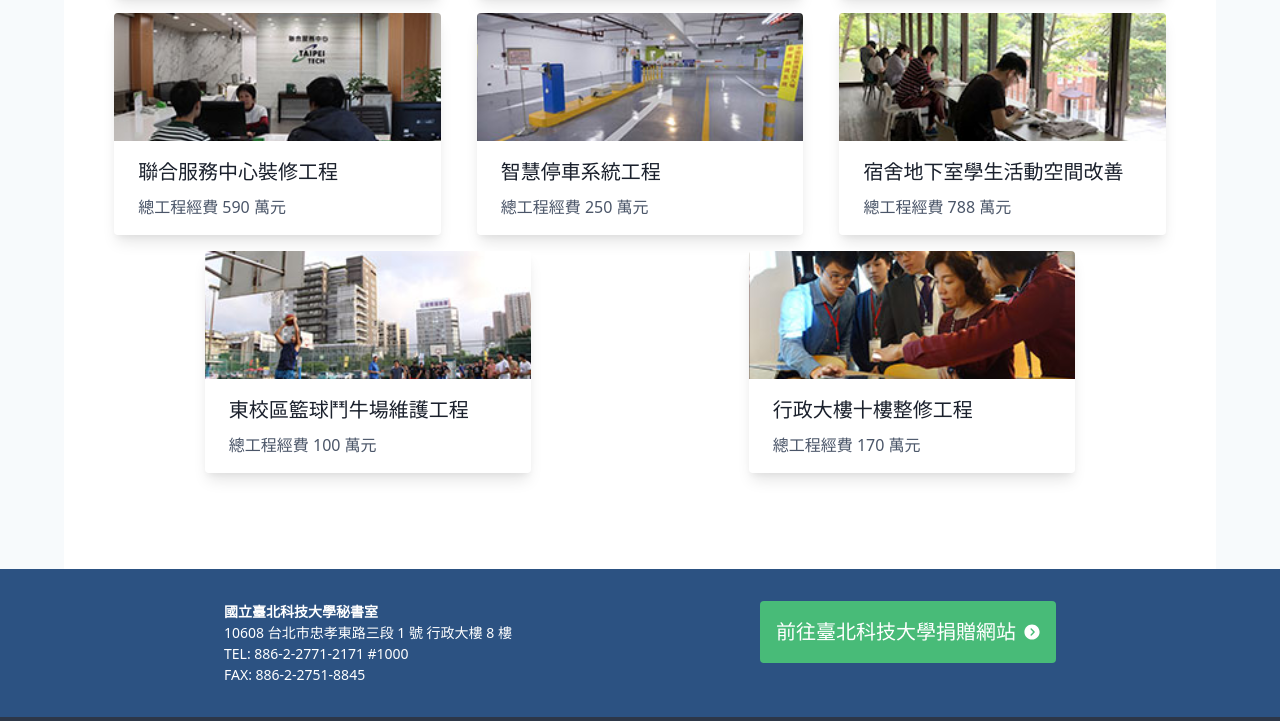
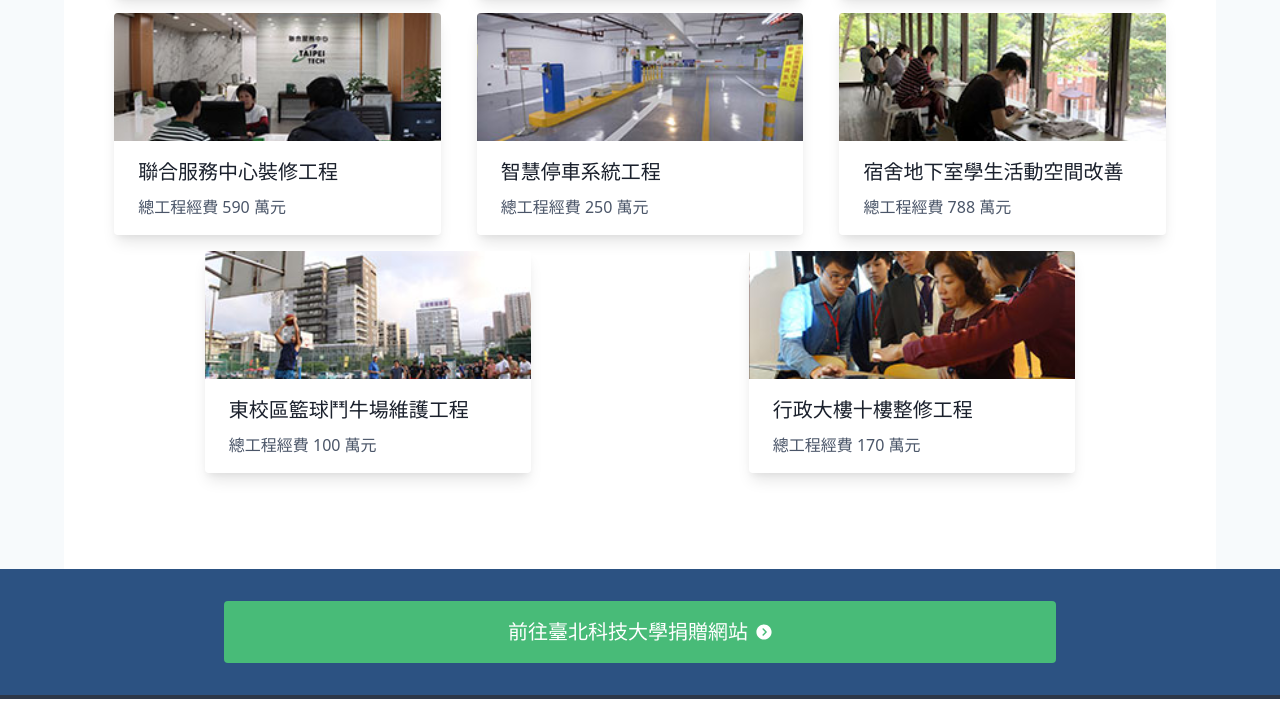
Before and after one commit to galearii/taipei-tech-construction-projects, a Gatsby site: page / in a window 1280 px wide. Shown: the part 1847-2568 px from the top of the page. After the commit the page ends 2546 px from the top, so only its background shows below. Built offline with nearby package versions, Linux system fonts and the light colour scheme; Gatsby itself is replaced by a stand-in of ours.

Commit message:
Fixed footer

```diff
--- a/src/components/footer.js
+++ b/src/components/footer.js
@@ -3,30 +3,10 @@ import React from "react";
 function Footer() {
   return(
     <footer className="bg-blue-800 border-b-4 border-solid border-gray-800">
-      <nav className="md:flex md:justify-between max-w-4xl mx-auto p-4 md:p-8">
-        <ul className="text-white text-sm">
-          <li>
-            <a
-              className="font-bold no-underline text-white"
-              href="https://sec.ntut.edu.tw/"
-            >
-              國立臺北科技大學秘書室
-            </a>
-          </li>
-          <li>
-            10608 台北市忠孝東路三段 1 號 行政大樓 8 樓
-          </li>
-          <li>
-            TEL: 886-2-2771-2171 #1000
-          </li>
-          <li>
-            FAX: 886-2-2751-8845
-          </li>
-        </ul>
-
-        <p>
+      <nav className="max-w-4xl mx-auto p-4 md:p-8">
+        <p className="text-center">
           <a
-            className="block rounded p-4 text-xl text-white bg-green-500 hover:bg-green-700 mt-4 md:mt-0 text-center md:text-left"
+            className="block rounded p-4 text-xl text-white bg-green-500 hover:bg-green-700 mt-4 md:mt-0 text-center text-left"
             href="https://newgiving.ntut.edu.tw/"
           >
             前往臺北科技大學捐贈網站
```
